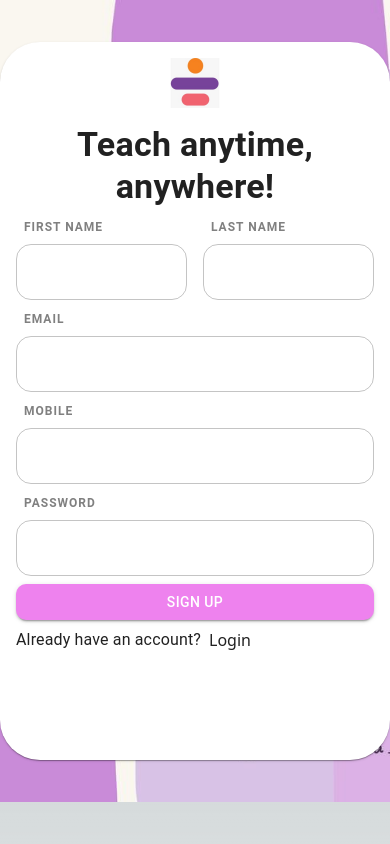
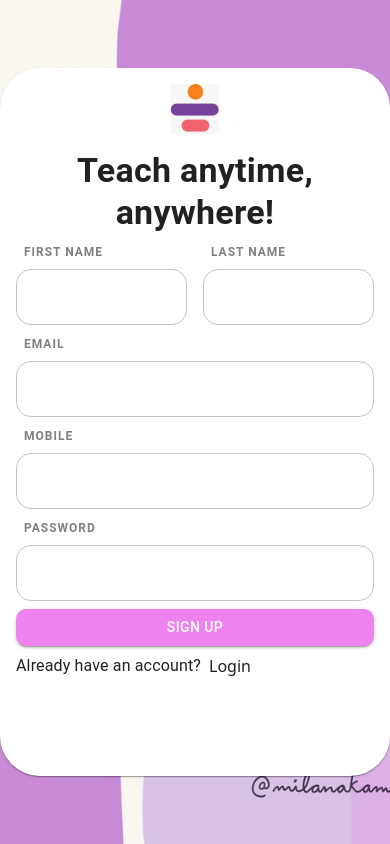
Before and after one commit to s3roy/demo, a Next.js app: page /homepage in a window 390 px wide. Built offline with nearby package versions, Linux system fonts and the light colour scheme.

Commit message:
height fixes for mobiles

```diff
--- a/src/pages/homepage.tsx
+++ b/src/pages/homepage.tsx
@@ -14,6 +14,7 @@ import Image from 'next/image';
 const backgroundImageStyle = {
   backgroundImage: 'url(/bg.jpg)',
   backgroundSize: 'cover',
+  minHeight: '100vh',
 };
 
 const labelStyles = {
@@ -37,13 +38,12 @@ const Homepage = () => {
       style={backgroundImageStyle}
       justifyContent="flex-end"
       alignItems="center"
-      maxHeight="100vh"
     >
       <Paper
         sx={{
           width: { xs: '100vw', lg: '50vw' },
           marginY: { xs: '5vh', lg: '0vh' },
-          height: { xs: '85vh', lg: '100vh' },
+          minHeight: { xs: '84vh', lg: '100vh' },
           borderRadius: { xs: '40px', xl: '40px 0px 0px 40px' },
         }}
       >
```
